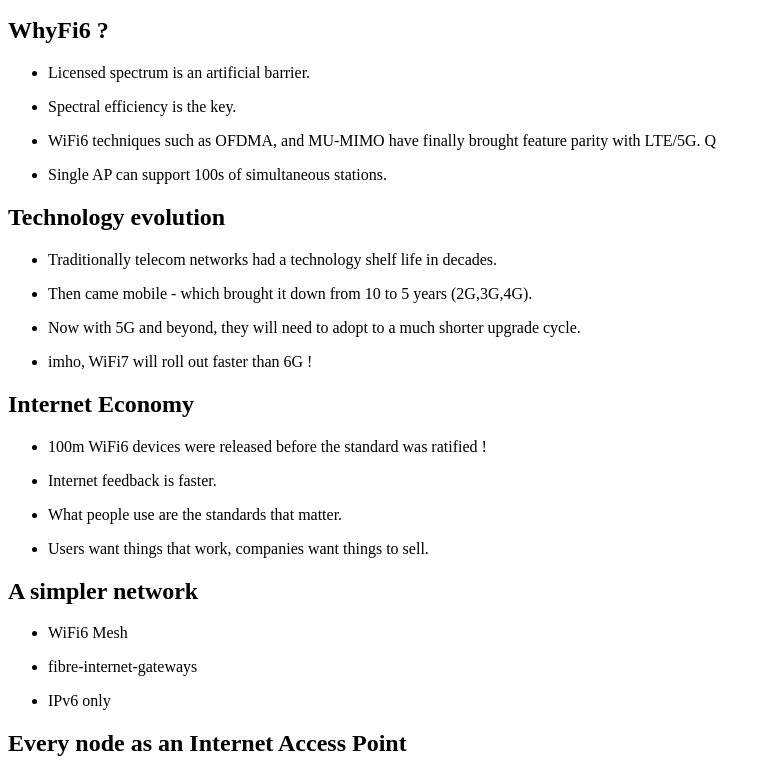
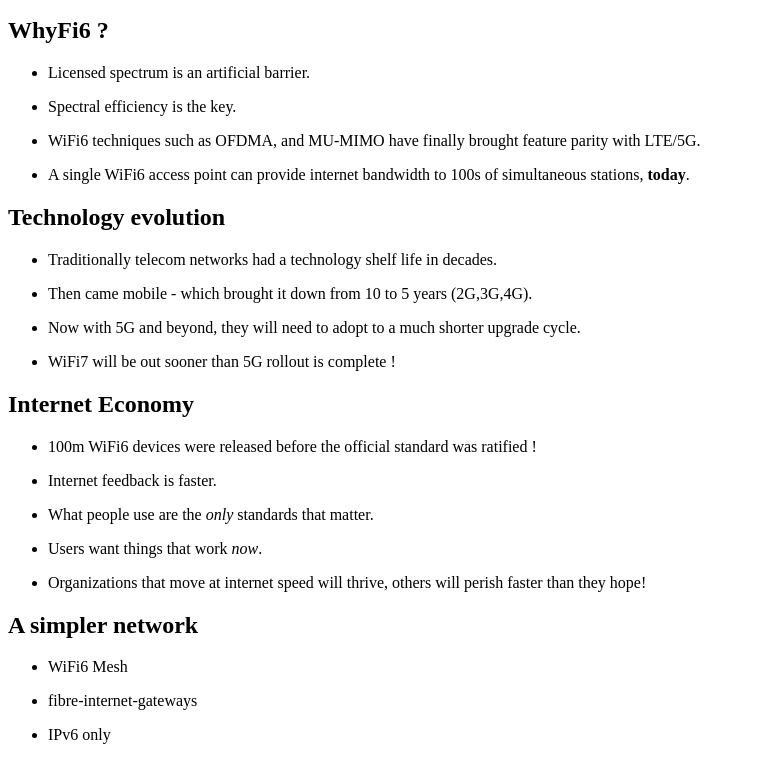
Before and after one commit to technologyops/houseofkodai.in, a plain HTML site: page 5gisdeadlonglivewifi6/index.html in a window 1280 px wide. Shown: the part 658-1419 px from the top of the page, without its empty margins (0-771 px from the left). Drawn offline with Linux system fonts and the light colour scheme.

Commit message:
Update index.html

```diff
--- a/5gisdeadlonglivewifi6/index.html
+++ b/5gisdeadlonglivewifi6/index.html
@@ -69,11 +69,10 @@ Users use apps to access such services.</p>
 <p>Spectral efficiency is the key.</p>
 </li>
 <li>
-<p>WiFi6 techniques such as OFDMA, and MU-MIMO have finally brought feature parity with LTE/5G.
-Q</p>
+<p>WiFi6 techniques such as OFDMA, and MU-MIMO have finally brought feature parity with LTE/5G.</p>
 </li>
 <li>
-<p>Single AP can support 100s of simultaneous stations.</p>
+<p>A single WiFi6 access point can provide internet bandwidth to 100s of simultaneous stations, <strong>today</strong>.</p>
 </li>
 </ul>
 <h2>Technology evolution</h2>
@@ -88,22 +87,25 @@ Q</p>
 <p>Now with 5G and beyond, they will need to adopt to a much shorter upgrade cycle.</p>
 </li>
 <li>
-<p>imho, WiFi7 will roll out faster than 6G !</p>
+<p>WiFi7 will be out sooner than 5G rollout is complete !</p>
 </li>
 </ul>
 <h2>Internet Economy</h2>
 <ul>
 <li>
-<p>100m WiFi6 devices were released before the standard was ratified !</p>
+<p>100m WiFi6 devices were released before the official standard was ratified !</p>
 </li>
 <li>
 <p>Internet feedback is faster.</p>
 </li>
 <li>
-<p>What people use are the standards that matter.</p>
+<p>What people use are the <em>only</em> standards that matter.</p>
 </li>
 <li>
-<p>Users want things that work, companies want things to sell.</p>
+<p>Users want things that work <em>now</em>.</p>
+</li>
+<li>
+<p>Organizations that move at internet speed will thrive, others will perish faster than they hope!</p>
 </li>
 </ul>
 <h2>A simpler network</h2>
```
